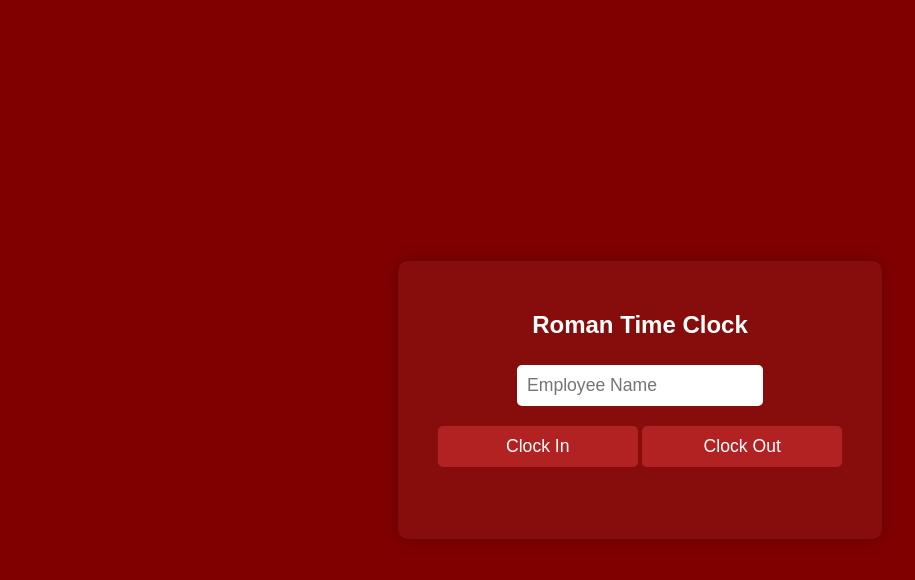
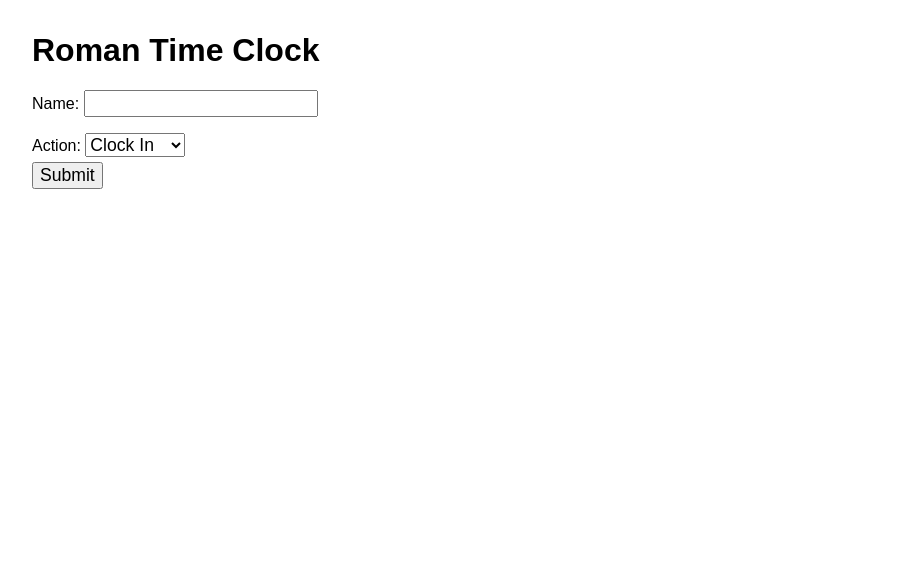
Before and after one commit to QuePasaApp/RomanTimeClock, a plain HTML site: page index.html in a window 1280 px wide. Shown: the whole page, without its empty margins (0-915 px from the left). Drawn offline with Linux system fonts and the light colour scheme.

Commit message:
Update index.html

```diff
--- a/index.html
+++ b/index.html
@@ -1,92 +1,55 @@
 <!DOCTYPE html>
-<html>
+<html lang="en">
 <head>
+  <meta charset="UTF-8">
   <title>Roman Time Clock</title>
   <style>
-    body {
-      background: #800000;
-      color: white;
-      font-family: sans-serif;
-      display: flex;
-      flex-direction: column;
-      align-items: center;
-      justify-content: center;
-      height: 100vh;
-      margin: 0;
-    }
-    .container {
-      background: rgba(255,255,255,0.05);
-      border-radius: 10px;
-      padding: 30px 40px;
-      box-shadow: 0 0 12px #40000080;
-      display: flex;
-      flex-direction: column;
-      align-items: center;
-    }
-    input, button {
-      margin: 10px 0;
-      padding: 10px;
-      border-radius: 5px;
-      border: none;
-      font-size: 1.1em;
-    }
-    button {
-      background: #b22222;
-      color: white;
-      cursor: pointer;
-      width: 200px;
-      margin-bottom: 10px;
-    }
-    h2 {
-      margin-bottom: 16px;
-    }
+    body { font-family: sans-serif; margin: 2em; }
+    label { display: block; margin: 1em 0 0.3em; }
+    input, select, button { font-size: 1.1em; }
+    #result { margin-top: 1em; font-weight: bold; }
   </style>
 </head>
 <body>
-  <div class="container">
-    <h2>Roman Time Clock</h2>
-    <input id="name" type="text" placeholder="Employee Name" required />
-    <div>
-      <button onclick="clock('in')">Clock In</button>
-      <button onclick="clock('out')">Clock Out</button>
-    </div>
-    <p id="status"></p>
-  </div>
+  <h1>Roman Time Clock</h1>
+  <form id="timeForm" autocomplete="off">
+    <label>
+      Name:
+      <input type="text" name="name" required>
+    </label>
+    <label>
+      Action:
+      <select name="action" required>
+        <option value="Clock In">Clock In</option>
+        <option value="Clock Out">Clock Out</option>
+      </select>
+    </label>
+    <button type="submit">Submit</button>
+  </form>
+  <div id="result"></div>
+
   <script>
-    function clock(type) {
-      const name = document.getElementById('name').value.trim();
-      if (!name) {
-        alert('Please enter your name.');
-        return;
-      }
-      document.getElementById('status').innerText = 'Getting location...';
-      navigator.geolocation.getCurrentPosition(pos => {
-        const gps = pos.coords.latitude + ',' + pos.coords.longitude;
-        const now = new Date().toLocaleTimeString('en-US', { hour12: false });
-        fetch('https://script.google.com/a/macros/romanmechanical.com/s/AKfycbxVWDYg4AfgXp4pVFnGZNxNHih863FpUoCa-MqEViEWcyqHPrk0fUhu9bAJT_lXXfMv/exec', {
-          method: 'POST',
-          body: JSON.stringify({name, time: now, gps, type}),
-          headers: {'Content-Type': 'application/json'}
-        })
-        .then(response => response.text())
-        .then(res => {
-          if (res.indexOf("All clock-ins used") !== -1) {
-            document.getElementById('status').innerText = "All clock-ins used for today!";
-          } else if (res.indexOf("All clock-outs used") !== -1) {
-            document.getElementById('status').innerText = "All clock-outs used for today!";
-          } else if (res.indexOf("OK") !== -1) {
-            document.getElementById('status').innerText = 'Clocked ' + (type === 'in' ? 'IN' : 'OUT') + ' at ' + now;
-          } else {
-            document.getElementById('status').innerText = 'Error submitting clock.';
-          }
-        })
-        .catch(() => {
-          document.getElementById('status').innerText = 'Error submitting clock.';
-        });
-      }, () => {
-        document.getElementById('status').innerText = 'Location required!';
+    // CHANGE THIS TO YOUR /exec URL!
+    const scriptURL = 'YOUR_WEB_APP_URL_HERE';
+
+    document.getElementById('timeForm').addEventListener('submit', function(e) {
+      e.preventDefault();
+      const form = e.target;
+      const data = new FormData(form);
+
+      fetch(scriptURL, {
+        method: 'POST',
+        body: data,
+      })
+      .then(response => response.text())
+      .then(result => {
+        document.getElementById('result').innerText = 'Submitted: ' + result;
+        form.reset();
+      })
+      .catch(error => {
+        document.getElementById('result').innerText = 'Error: ' + error;
       });
-    }
+    });
   </script>
 </body>
 </html>
```
